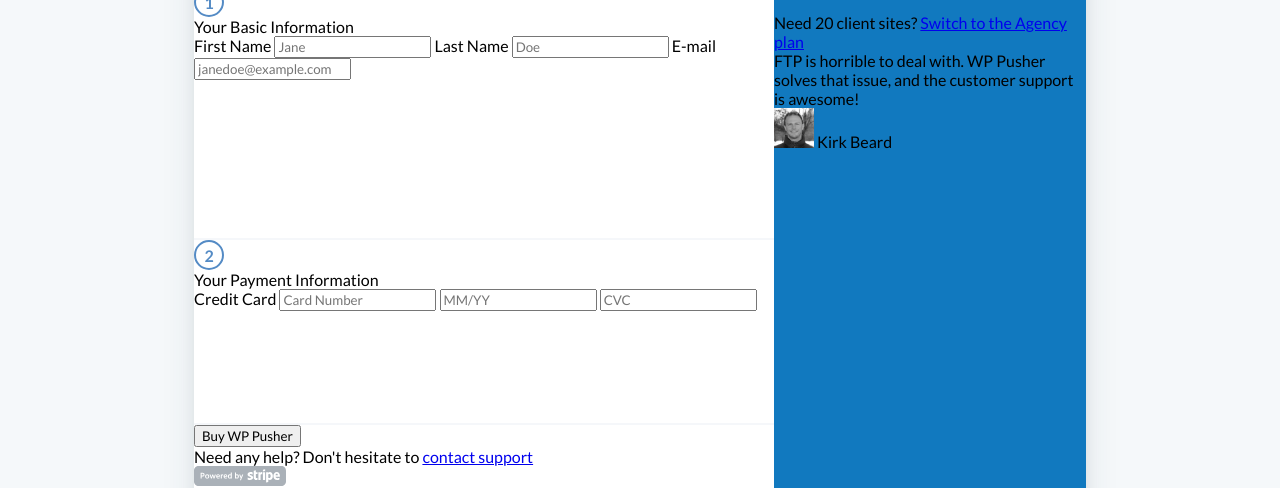
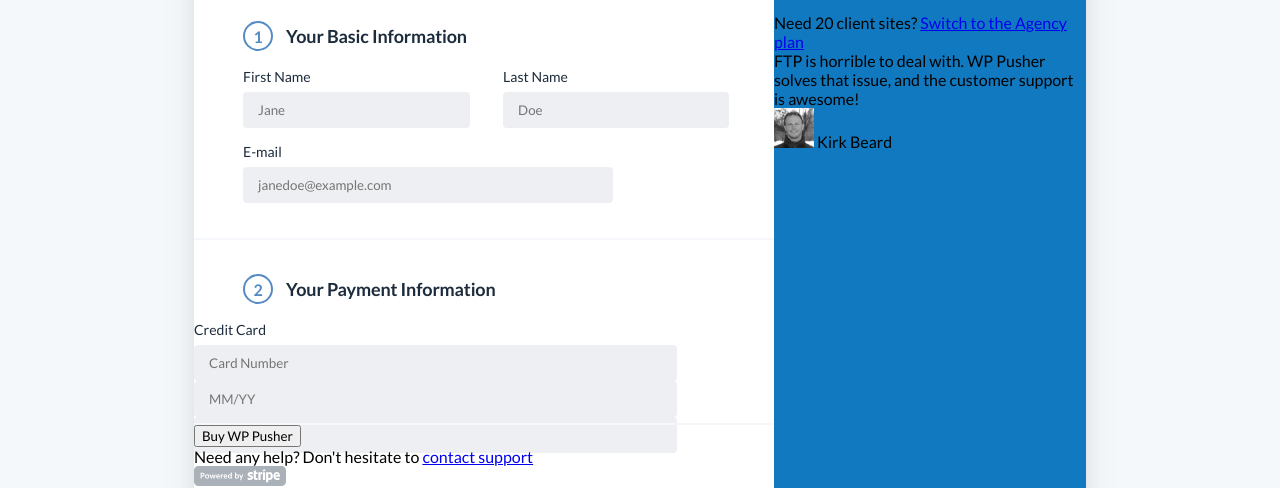
Before and after one commit to VictortheGreat7/wp_pusher_assignment, a plain HTML site: page wp_pusher.html in a window 1280 px wide. Shown: the part 331-819 px from the top of the page. Drawn offline with Linux system fonts and the light colour scheme.

Commit message:
Form Styling 1

```diff
--- a/css/wpPusher.css
+++ b/css/wpPusher.css
@@ -66,8 +66,6 @@
     width: 892px;
     height: 795px;
     position: relative;
-    width: 892px;
-    height: 795px;
 }
 
 form {
@@ -90,6 +88,8 @@
     font-weight: 700;
     line-height: normal;
     letter-spacing: -0.142px;
+    display: inline-block;
+    margin-block-end: 4px;
 }
 
 div#form_header {
@@ -114,6 +114,79 @@
     height: 253px;
 }
 
+.header {
+    width: 264px;
+    height: 38px;
+    margin-inline-start: 49px;
+    margin-block-start: 34px;
+    margin-block-end: 9px;
+}
+
+.subheader {
+    width: 220px;
+    height: 32px;
+    padding-inline-start: 0px;
+    padding-block-start: 0px;
+    color: #1D2C3C;
+    font-family: Lato;
+    font-size: 18px;
+    font-style: normal;
+    font-weight: 700;
+    line-height: normal;
+    letter-spacing: -0.16px;
+    display: inline-block;
+    margin-inline-start: 10px;
+    margin-block-start: 2px;
+}
+
+div.firstName {
+    width: 227px;
+    margin-inline-start: 49px;
+    margin-block-end: 15px;
+    display: inline-block;
+}
+
+div.lastName {
+    width: 226px;
+    display: inline-block;
+    margin-inline-start: 30px;
+}
+
+div.email {
+    width: 370px;
+    display: inline-block;
+    margin-inline-start: 49px;
+}
+
+div.cardDetails {
+    width: 483px;
+}
+
+label {
+    width: 187px;
+    color: #1D2C3C;
+    font-family: Lato;
+    font-size: 14px;
+    font-style: normal;
+    font-weight: 400;
+    line-height: normal;
+    display: block;
+    margin-block-end: 7px;
+}
+
+input {
+    width: 100%;
+    height: 36px;
+    border-radius: 4px;
+    background: hsla(216, 16%, 94%, 1);
+    border: 0;
+    display: block;
+}
+
+input::placeholder {
+    padding-inline-start: 13px;
+}
+
 div#payment_info {
     border-block-start: 2px solid #F5F7FA;
     height: 185px;
--- a/wp_pusher.html
+++ b/wp_pusher.html
@@ -39,6 +39,7 @@
             <div class="form_order">1</div>
             <div class="subheader">Your Basic Information</div>
           </div>
+          <div class="firstName">
             <label for="firstName"> First Name </label>
             <input
               type="text"
@@ -48,6 +49,8 @@
               placeholder="Jane"
               required
             />
+          </div>
+          <div class="lastName">
             <label for="lastName"> Last Name </label>
             <input
               type="text"
@@ -57,6 +60,8 @@
               placeholder="Doe"
               required
             />
+          </div>
+          <div class="email">
             <label for="email"> E-mail </label>
             <input
               type="email"
@@ -67,25 +72,40 @@
               required
             />
           </div>
+        </div>
         <div id="payment_info">
           <div class="header">
             <div class="form_order">2</div>
             <div class="subheader">Your Payment Information</div>
           </div>
-          <label for="payment"> Credit Card </label>
+          <div class="cardDetails">
+            <label for="payment">Credit Card</label>
+            <div class="creditCard">
               <input
-            type="number"
+                type="text"
                 id="payment"
                 name="creditCard"
                 placeholder="Card Number"
+                required
               />
+              <div class="other_details">
                 <input
                   type="text"
                   id="payment"
                   name="expiryDate"
                   placeholder="MM/YY"
+                  required
                 />
-          <input type="text" id="payment" name="cvc" placeholder="CVC" />
+                <input
+                  type="text"
+                  id="payment"
+                  name="cvc"
+                  placeholder="CVC"
+                  required
+                />
+              </div>
+            </div>
+          </div>
         </div>
         <div id="action">
           <button type="submit">Buy WP Pusher</button>
```
Lines whose indentation alone changed are shown as unchanged.
